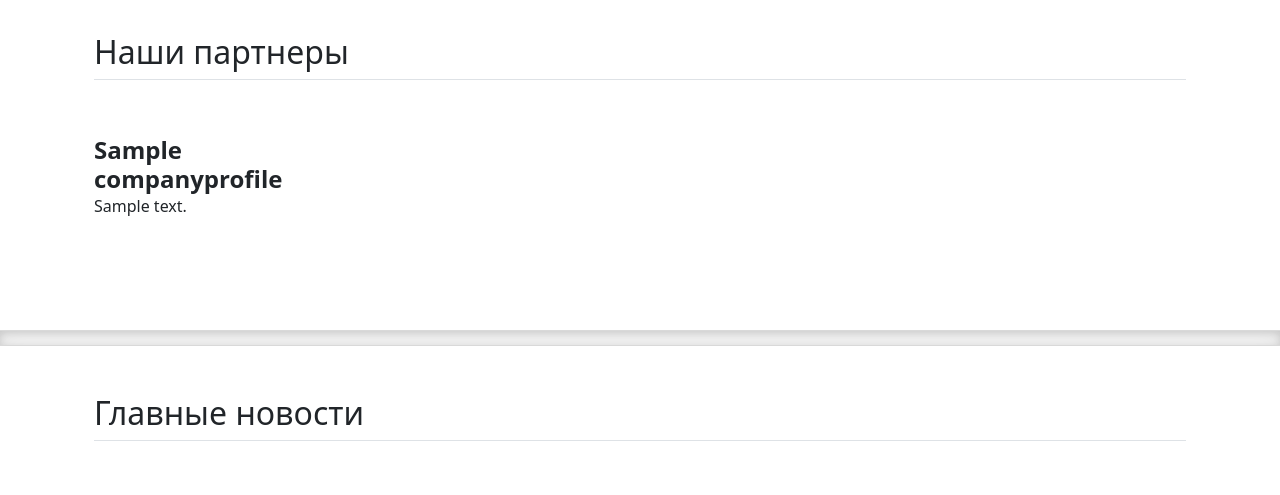
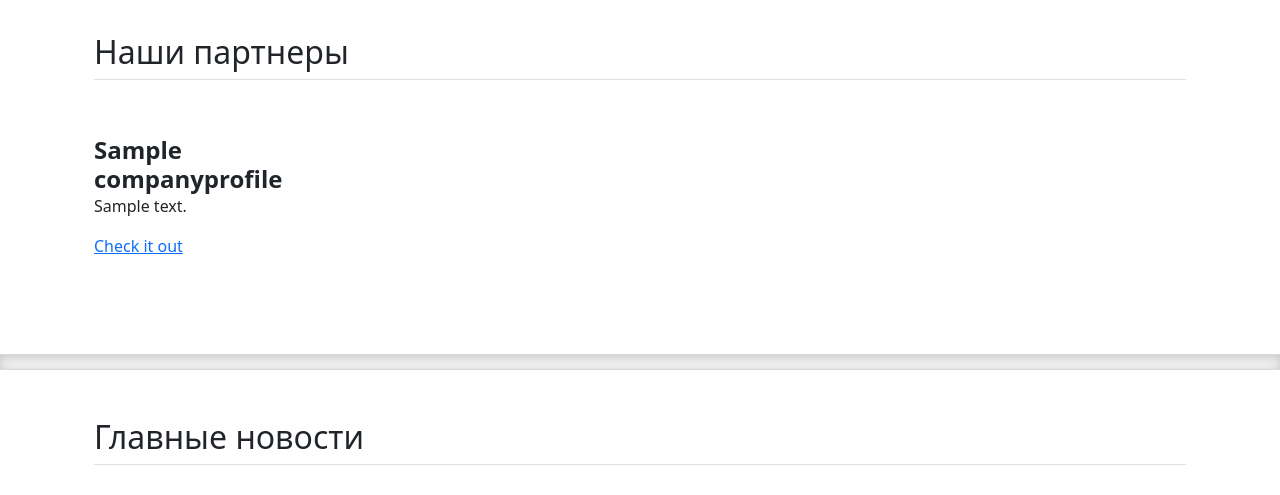
Before and after one commit to Pavel-Nefedov/HeadHunter, a Django app: page / in a window 1280 px wide. Shown: the part 699-1194 px from the top of the page. Run offline with Django 3.2, Linux system fonts and the light colour scheme; tables that the repository leaves empty hold one stand-in row (values such as "Sample post"); some libraries are stand-ins or nearby versions.

Commit message:
v1 - partenrs show but url is not right

```diff
--- a/mainapp/templates/mainapp/index.html
+++ b/mainapp/templates/mainapp/index.html
@@ -43,6 +43,7 @@
                     <div>
                         <h3 class="fw-bold mb-0 fs-4">{{ item.company_name }}</h3>
                         <p>{{ item.about_company }}</p>
+                        <a href="http://127.0.0.1:8000/company/company_profile/{{item.id}}/">Check it out</a>
                     </div>
                 </div>
             {% empty %}
```
